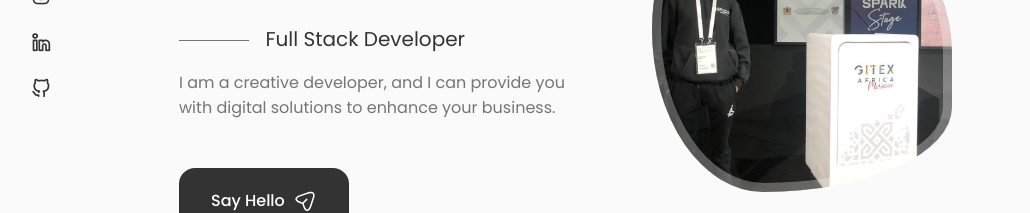
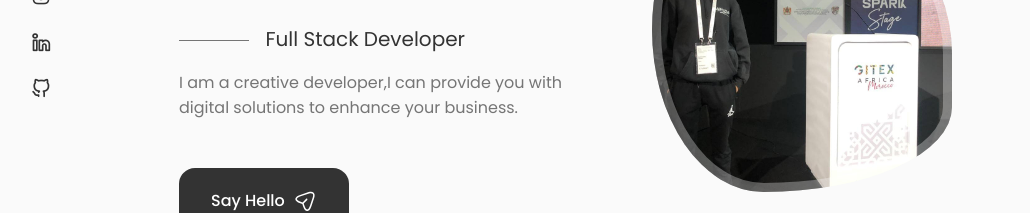
Before and after one commit to marouanedbibih/marouane-portfolio, a React (Vite) app: page / in a window 1280 px wide. Shown: the part 334-547 px from the top of the page, without its empty margins (125-1155 px from the left). Built offline with nearby package versions, Linux system fonts and the light colour scheme.

Commit message:
remove {and} from paragraphe

```diff
--- a/src/components/home/Data.jsx
+++ b/src/components/home/Data.jsx
@@ -9,7 +9,7 @@ function Data() {
       </h1>
       <h1 className="home__subtitle">Full Stack Developer</h1>
       <p className="home__description">
-        I am a creative developer, and I can provide you with digital solutions
+        I am a creative developer,I can provide you with digital solutions
         to enhance your business.
       </p>
       <a href="#contact" className="button button--flex">
```
